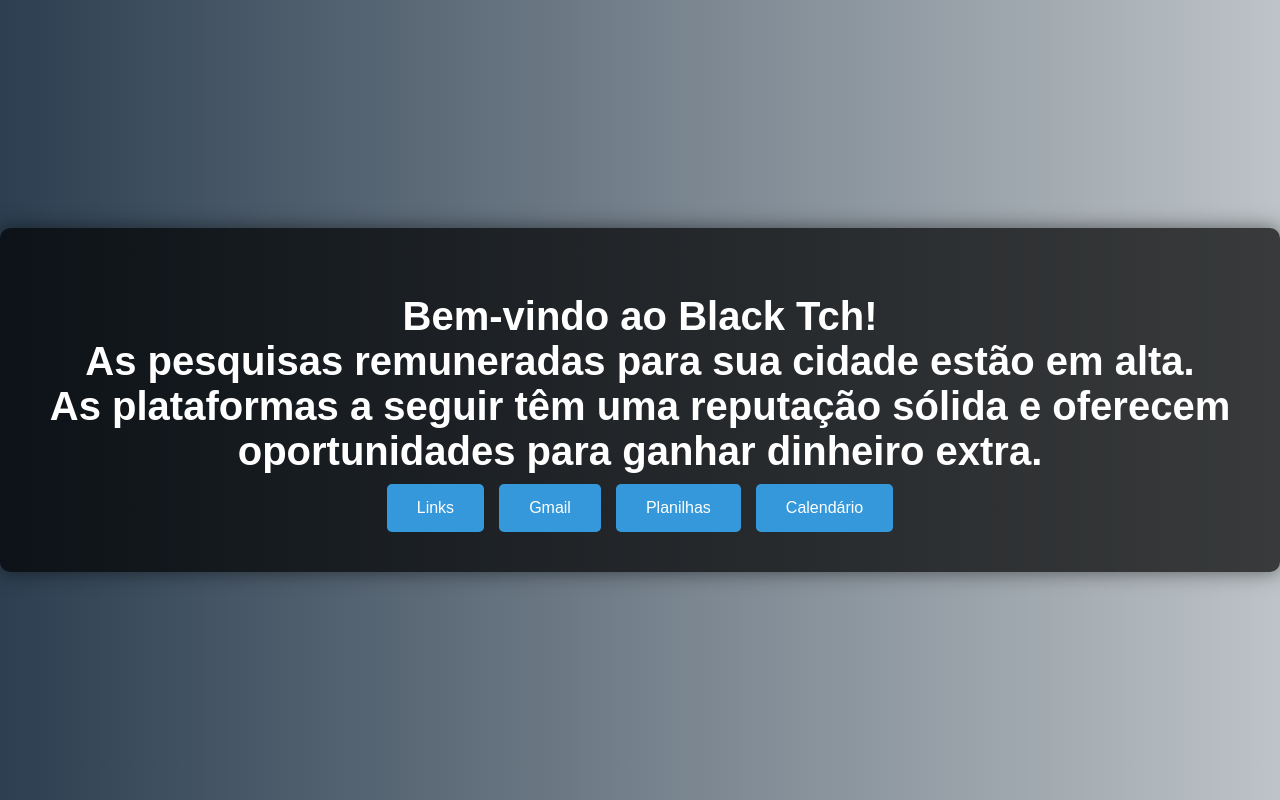
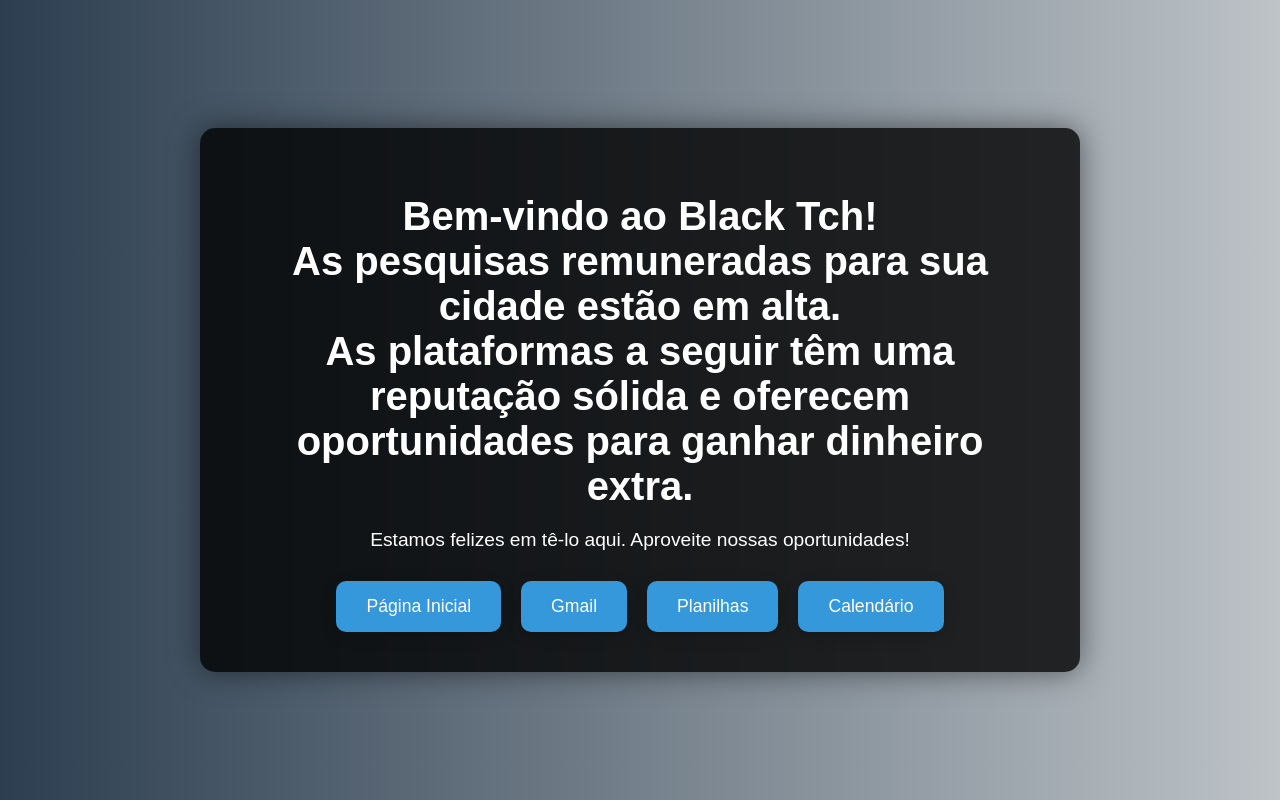
Before and after one commit to beolfiadigital/remunerados, a plain HTML site: page index.html in a window 1280 px wide. Drawn offline with Linux system fonts and the light colour scheme; no server answers.

Commit message:
Update index.html

```diff
--- a/index.html
+++ b/index.html
@@ -17,36 +17,45 @@
             text-align: center;
         }
         .container {
-            background: rgba(0, 0, 0, 0.7);
+            background: rgba(0, 0, 0, 0.8);
             padding: 40px;
-            border-radius: 10px;
-            box-shadow: 0 0 20px rgba(0, 0, 0, 0.5);
+            border-radius: 15px;
+            box-shadow: 0 0 30px rgba(0, 0, 0, 0.5);
+            max-width: 800px;
+            width: 90%;
         }
         h1 {
             font-size: 2.5em;
-            margin-bottom: 10px;
+            margin-bottom: 20px;
+            animation: fadeInDown 1s;
         }
         p {
             font-size: 1.2em;
-            margin-bottom: 20px;
+            margin-bottom: 30px;
+            animation: fadeIn 2s;
         }
         .buttons {
             display: flex;
             flex-wrap: wrap;
             justify-content: center;
-            gap: 15px;
+            gap: 20px;
         }
         .buttons a {
             text-decoration: none;
             background: #3498db;
             padding: 15px 30px;
-            border-radius: 5px;
+            border-radius: 10px;
             color: #fff;
-            font-size: 1em;
-            transition: background 0.3s;
+            font-size: 1.1em;
+            transition: background 0.3s, transform 0.3s;
+            box-shadow: 0 4px 15px rgba(0, 0, 0, 0.2);
         }
         .buttons a:hover {
             background: #2980b9;
+            transform: translateY(-5px);
+        }
+        .buttons a:active {
+            transform: translateY(2px);
         }
         @media (max-width: 600px) {
             h1 {
@@ -57,7 +66,25 @@
             }
             .buttons a {
                 padding: 10px 20px;
-                font-size: 0.9em;
+                font-size: 1em;
+            }
+        }
+        @keyframes fadeInDown {
+            from {
+                opacity: 0;
+                transform: translateY(-50px);
+            }
+            to {
+                opacity: 1;
+                transform: translateY(0);
+            }
+        }
+        @keyframes fadeIn {
+            from {
+                opacity: 0;
+            }
+            to {
+                opacity: 1;
             }
         }
     </style>
@@ -84,8 +111,9 @@
 <body>
     <div class="container">
         <h1 id="welcome-message">Bem-vindo ao Black Tch!</h1>
+        <p>Estamos felizes em tê-lo aqui. Aproveite nossas oportunidades!</p>
         <div class="buttons">
-            <a href="res.html">Links</a>
+            <a href="index.html">Página Inicial</a>
             <a href="https://mail.google.com">Gmail</a>
             <a href="https://docs.google.com/spreadsheets/">Planilhas</a>
             <a href="https://calendar.google.com">Calendário</a>
```
